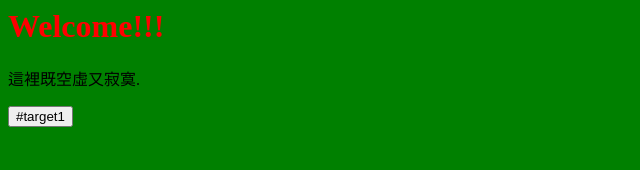
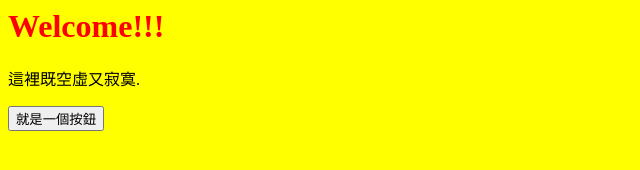
Before and after one commit to 409261392/409261392.github.io, a plain HTML site: page index.html in a window 1280 px wide. Shown: the whole page, without its empty margins (0-640 px from the left). Drawn offline with Linux system fonts and the light colour scheme.

Commit message:
Update index.html

```diff
--- a/index.html
+++ b/index.html
@@ -1,13 +1,13 @@
 <script>
   $(document).ready(function() {
-    $("h1").addClass("animated bounce");
+    $("#").addClass("animated bounce");
   });
 </script>
 <html>
 <head>
   <style>
     body{
-      background-color:green;
+      background-color:yellow;
      }
   </style>
 </head>
@@ -15,7 +15,7 @@
   <h1 style="color:red;">Welcome!!!</h1>
   <main>
     <p> 這裡既空虛又寂寞.</p>
-    <button class="btn btn-default target" id="target1">#target1</button>
+    <button class="btn btn-default target" id="target1">就是一個按鈕</button>
   </main>
 </body>
 </html>
```
